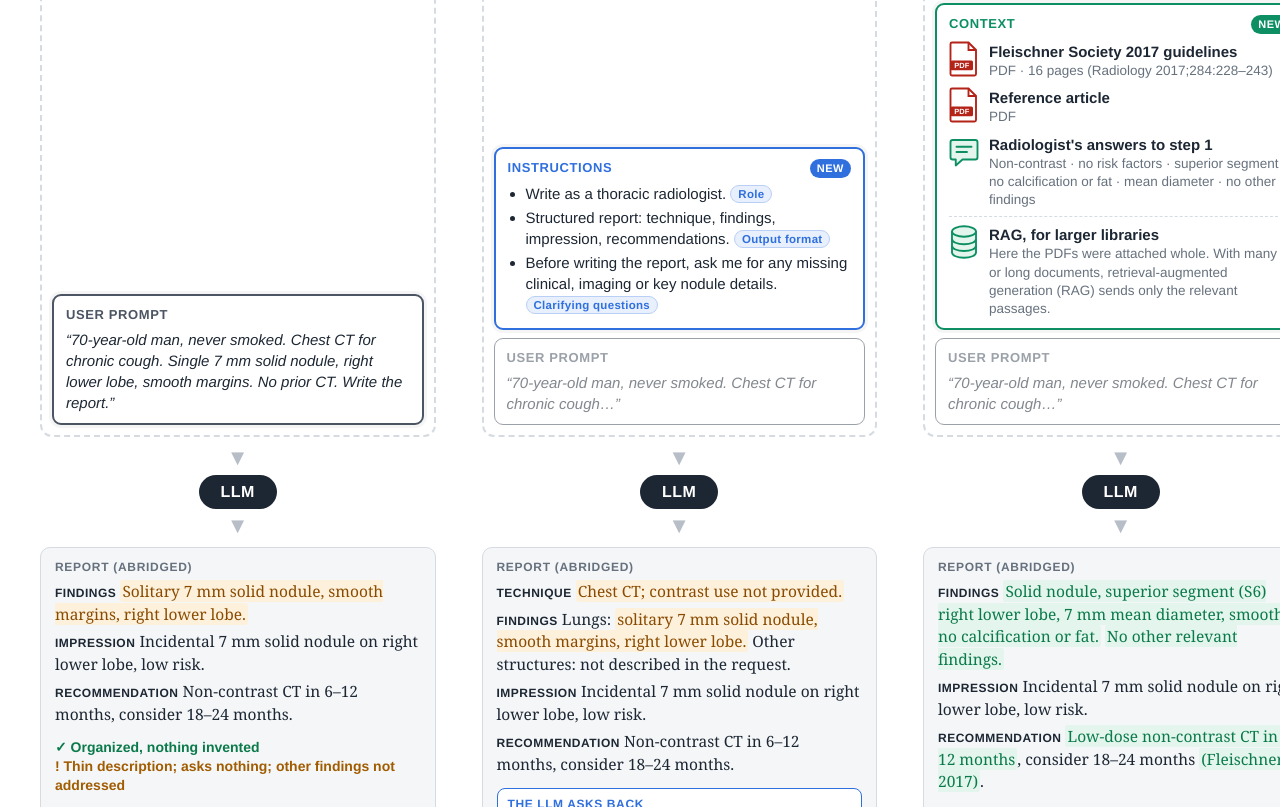
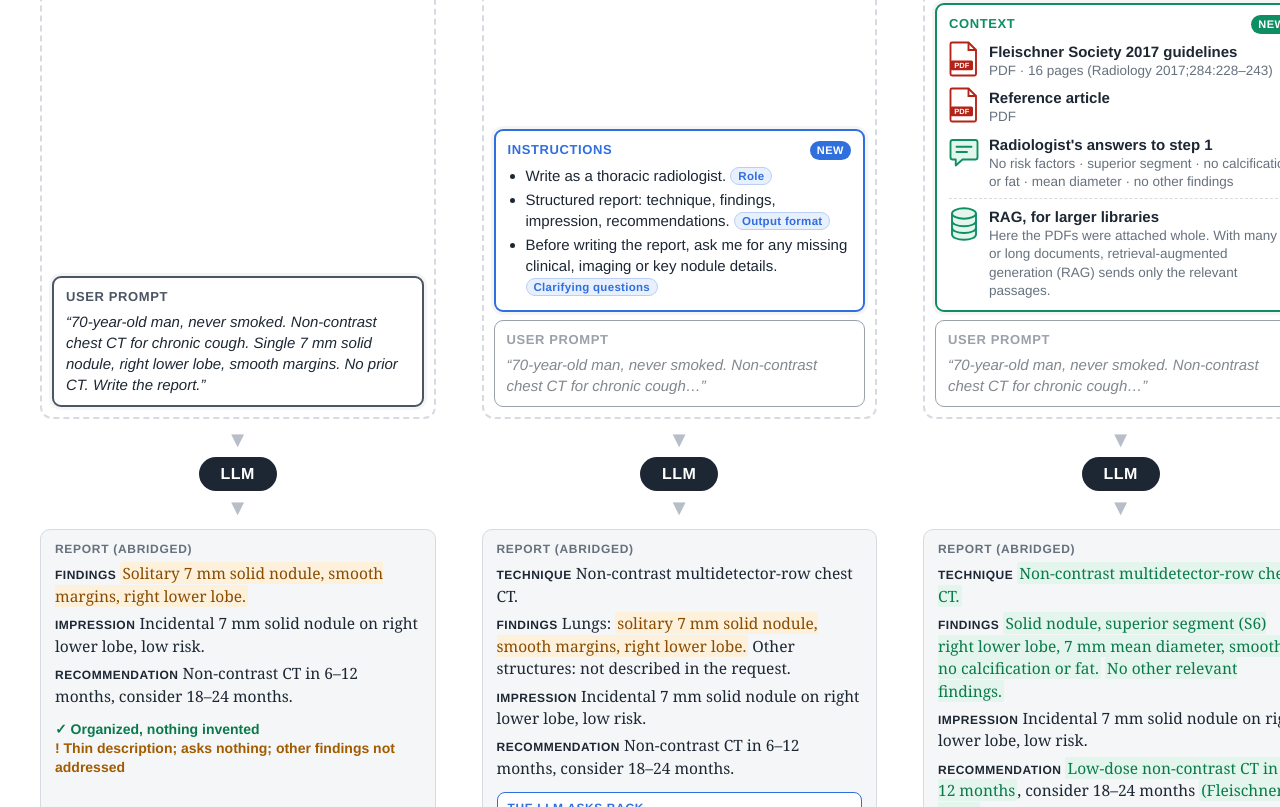
Before and after one commit to juanto121/car-exhibit, a plain HTML site: page figure/pipeline.html in a window 1280 px wide. Shown: the part 377-1184 px from the top of the page. Drawn offline with Linux system fonts and the light colour scheme.

Commit message:
Figure: non-contrast CT in the prompt, technique in Steps 1-3
- Base user prompt states non-contrast chest CT (all columns)
- Steps 1-3 report the technique: non-contrast multidetector-row chest CT
- Drop the contrast question and the contrast answer, now supplied in the prompt

Co-Authored-By: Claude Opus 5.5 <noreply@anthropic.com>

```diff
--- a/figure/pipeline.html
+++ b/figure/pipeline.html
@@ -190,7 +190,7 @@
       <div class="stack">
         <div class="layer l-user new">
           <div class="t">User prompt</div>
-          <span class="quote">“70-year-old man, never smoked. Chest CT for chronic cough. Single 7 mm solid nodule, right lower lobe, smooth margins. No prior CT. Write the report.”</span>
+          <span class="quote">“70-year-old man, never smoked. Non-contrast chest CT for chronic cough. Single 7 mm solid nodule, right lower lobe, smooth margins. No prior CT. Write the report.”</span>
         </div>
       </div>
       <div class="llm"><div class="arrow">▼</div><div class="node">LLM</div><div class="arrow">▼</div></div>
@@ -224,14 +224,14 @@
         </div>
         <div class="layer l-user">
           <div class="t">User prompt</div>
-          <span class="quote">“70-year-old man, never smoked. Chest CT for chronic cough…”</span>
+          <span class="quote">“70-year-old man, never smoked. Non-contrast chest CT for chronic cough…”</span>
         </div>
       </div>
       <div class="llm"><div class="arrow">▼</div><div class="node">LLM</div><div class="arrow">▼</div></div>
       <div class="out-box">
         <div class="lbl">Report (abridged)</div>
         <div class="report">
-          <p><span class="sec">TECHNIQUE</span> <span class="gap">Chest CT; contrast use not provided.</span></p>
+          <p><span class="sec">TECHNIQUE</span> Non-contrast multidetector-row chest CT.</p>
           <p><span class="sec">FINDINGS</span> Lungs: <span class="gap">solitary 7 mm solid nodule, smooth margins, right lower lobe.</span> Other structures: not described in the request.</p>
           <p><span class="sec">IMPRESSION</span> Incidental 7 mm solid nodule on right lower lobe, low risk.</p>
           <p><span class="sec">RECOMMENDATION</span> Non-contrast CT in 6–12 months, consider 18–24 months.</p>
@@ -269,7 +269,7 @@
           </div>
           <div class="item">
             <svg width="30" height="36"><use href="#i-chat"/></svg>
-            <div><b>Radiologist's answers to step 1</b><small>Non-contrast · no risk factors · superior segment · no calcification or fat · mean diameter · no other findings</small></div>
+            <div><b>Radiologist's answers to step 1</b><small>No risk factors · superior segment · no calcification or fat · mean diameter · no other findings</small></div>
           </div>
           <div class="item rag">
             <svg width="30" height="36"><use href="#i-db"/></svg>
@@ -278,13 +278,14 @@
         </div>
         <div class="layer l-user">
           <div class="t">User prompt</div>
-          <span class="quote">“70-year-old man, never smoked. Chest CT for chronic cough…”</span>
+          <span class="quote">“70-year-old man, never smoked. Non-contrast chest CT for chronic cough…”</span>
         </div>
       </div>
       <div class="llm"><div class="arrow">▼</div><div class="node">LLM</div><div class="arrow">▼</div></div>
       <div class="out-box">
         <div class="lbl">Report (abridged)</div>
         <div class="report">
+          <p><span class="sec">TECHNIQUE</span> <span class="ok">Non-contrast multidetector-row chest CT.</span></p>
           <p><span class="sec">FINDINGS</span> <span class="ok">Solid nodule, superior segment (S6) right lower lobe, 7 mm mean diameter, smooth, no calcification or fat.</span> <span class="ok">No other relevant findings.</span></p>
           <p><span class="sec">IMPRESSION</span> Incidental 7 mm solid nodule on right lower lobe, low risk.</p>
           <p><span class="sec">RECOMMENDATION</span> <span class="ok">Low-dose non-contrast CT in 6–12 months</span>, consider 18–24 months <span class="ok">(Fleischner 2017)</span>.</p>
@@ -329,13 +330,14 @@
         </div>
         <div class="layer l-user">
           <div class="t">User prompt</div>
-          <span class="quote">“70-year-old man, never smoked. Chest CT for chronic cough…”</span>
+          <span class="quote">“70-year-old man, never smoked. Non-contrast chest CT for chronic cough…”</span>
         </div>
       </div>
       <div class="llm"><div class="arrow">▼</div><div class="node">LLM</div><div class="arrow">▼</div></div>
       <div class="out-box">
         <div class="lbl">Report · illustrative</div>
         <div class="report">
+          <p><span class="sec">TECHNIQUE</span> Non-contrast multidetector-row chest CT.</p>
           <p><span class="sec">FINDINGS</span> <span class="same">As in step 2.</span></p>
           <p><span class="sec">IMPRESSION</span> Incidental 7 mm solid nodule on right lower lobe, low risk.</p>
           <p><span class="sec">RECOMMENDATION</span> <span class="ok">Low-dose non-contrast CT between May 8 and November 8, 2027</span>, consider 18–24 months <span class="ok">(Fleischner 2017)</span>.</p>
```
Also changed, not shown: figure/pipeline.png, 1 other file.
